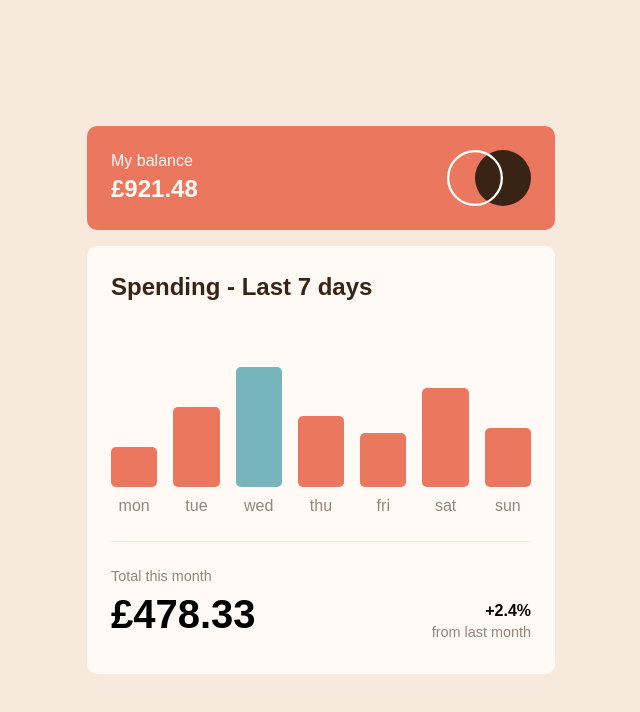
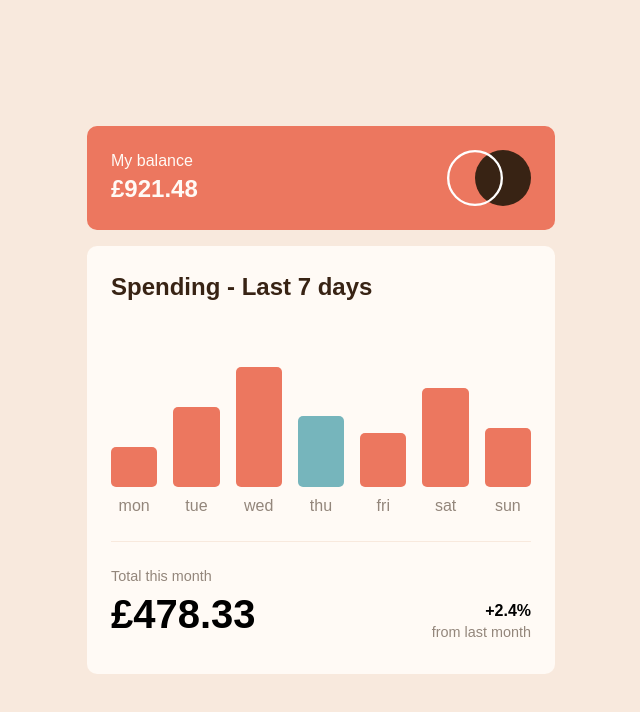
Before and after one commit to jphiron/fem-expenses-chart-component, a React (Create React App) app: page / in a window 1280 px wide. Shown: the top 712 px of the page, without its empty margins (319-959 px from the left). Built offline with nearby package versions, Linux system fonts and the light colour scheme; the HTML template or start-up script is replaced by a standard one.

Commit message:
Add keys to chart bars + highlight current day on bars

```diff
--- a/src/components/Chart/Chart.jsx
+++ b/src/components/Chart/Chart.jsx
@@ -1,5 +1,7 @@
 import { useEffect, useState } from "react";
 import styled from "styled-components";
+
+let currentDotw;
 
 const Container = styled.div`
   height: 175px;
@@ -29,7 +31,7 @@ const Amount = styled.span`
   transition: all .15s;
 
   @media screen and (max-width: 460px) {
-    top: -2.25rem;
+    top: -2rem;
     font-size: .8rem;
   }
 `;
@@ -39,8 +41,8 @@ const Bar = styled.div`
   justify-content: center;
   height: ${({ percentage }) => `calc(${percentage}%)`};
   width: 100%;
-  background-color: ${({ percentage }) =>
-    percentage === 100 ? "hsl(186, 34%, 60%)" : "hsl(10, 79%, 65%)"};
+  background-color: ${({ dotw }) =>
+    dotw === currentDotw ? "hsl(186, 34%, 60%)" : "hsl(10, 79%, 65%)"};
   border-radius: 5px;
   cursor: pointer;
   position: relative;
@@ -65,6 +67,10 @@ const Day = styled.span`
 const Chart = () => {
   const [data, setData] = useState([]);
   const [max, setMax] = useState(0);
+  // const [currentDotw,] = useState(new Date().getDay());
+
+  const daysOfTheWeek = ['mon', 'tue', 'wed', 'thu', 'fri', 'sat', 'sun'];
+  const weekdayNumbers = [6, 0, 1, 2, 3, 4, 5];
 
   const getAmounts = arr => {
     let amounts = [];
@@ -76,7 +82,12 @@ const Chart = () => {
   };
 
   const fetchData = async () => {
-    let res = await fetch("./data.json");
+    let res = await fetch("./data.json", {
+      headers: {
+        'Content-Type': 'application/json',
+        'Accept': 'application/json'
+      }
+    });
     let json = await res.json();
     console.log(json);
     setData(json);
@@ -90,17 +101,22 @@ const Chart = () => {
     getAmounts(data);
   }, [data]);
 
+  useEffect(() => {
+    currentDotw = weekdayNumbers[new Date().getDay()];
+    console.log(currentDotw);
+  }, [])
+
   return (
     <Container>
-      {data.map(data => {
+      {data.map((data, i) => {
         return (
-          <Bar percentage={Math.round((data.amount / max) * 100)}>
-            <Amount>£{data.amount}</Amount>
+          <Bar dotw={i} key={`${daysOfTheWeek[i]}-bar`} percentage={Math.round((data.amount / max) * 100)}>
+            <Amount key={`${daysOfTheWeek[i]}-amount`}>£{data.amount}</Amount>
           </Bar>
         );
       })}
-      {data.map(data => {
-        return <Day>{data.day}</Day>;
+      {data.map((data, i) => {
+        return <Day key={`${daysOfTheWeek[i]}-label`}>{data.day}</Day>;
       })}
     </Container>
   );
```
Also changed, not shown: screenshot.png (added), 1 other file (tests, documents, lock files or other folders).
